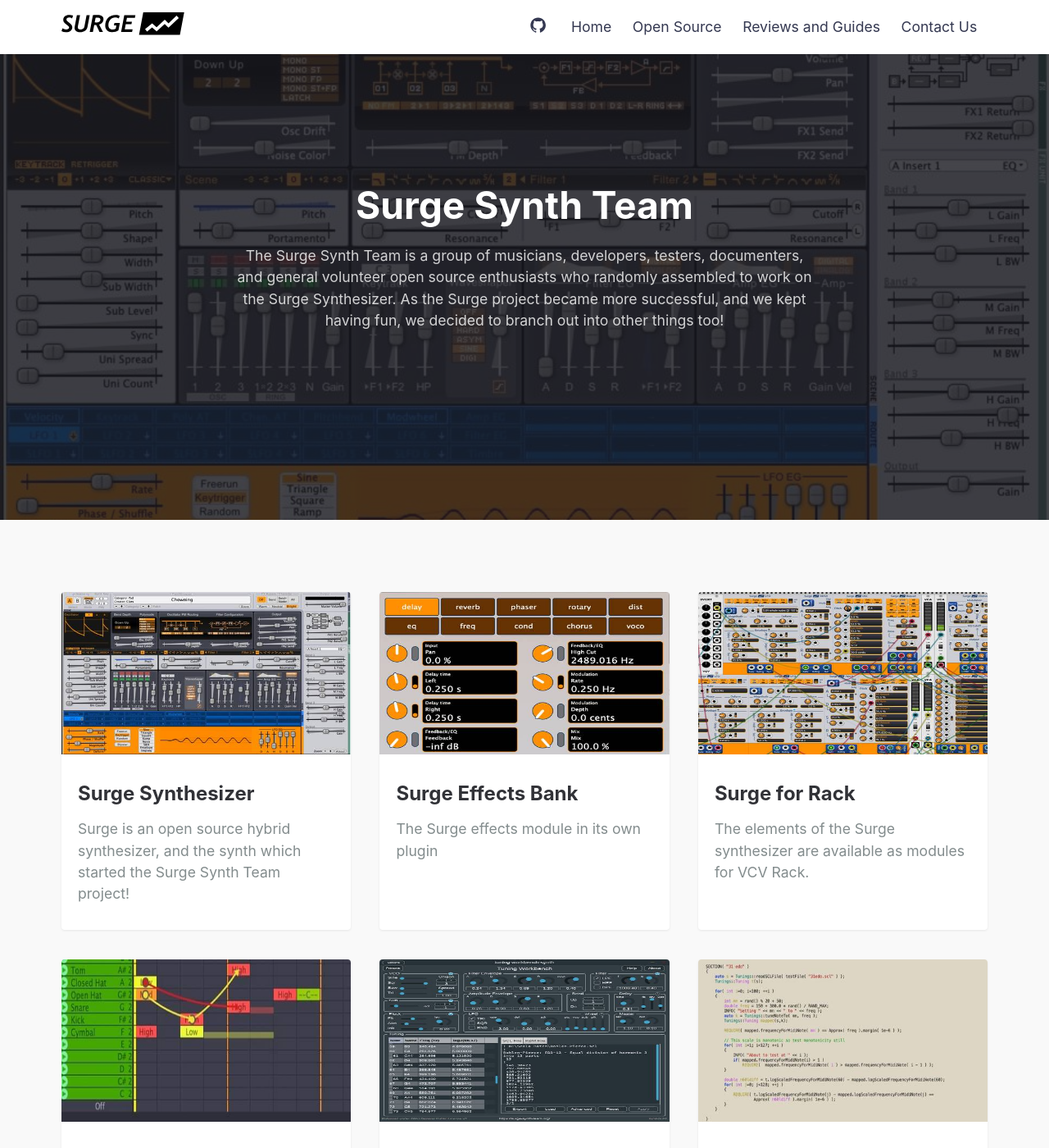
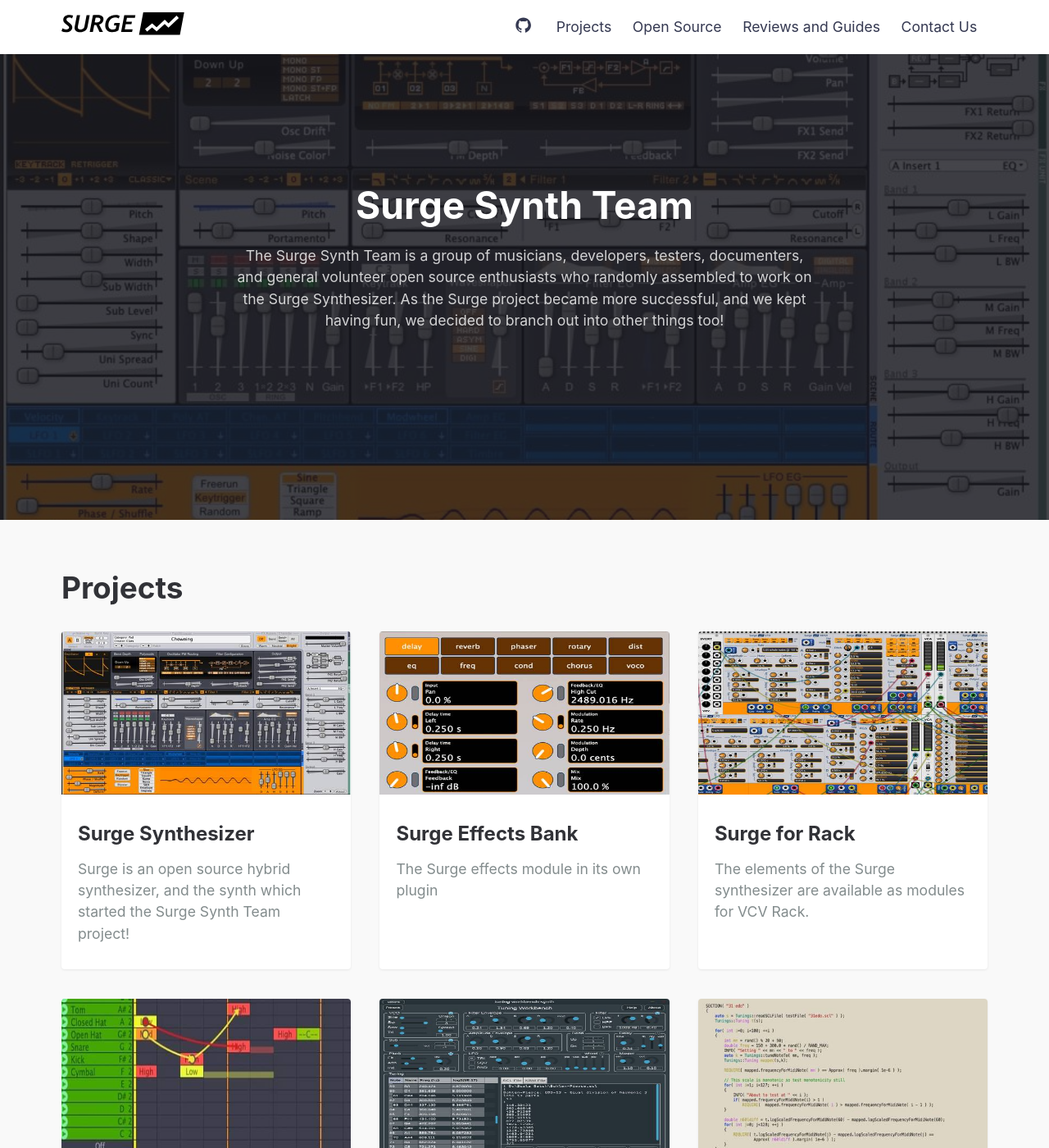
Before and after one commit to surge-synthesizer/surge-synth-team.org, a Jekyll site: the page built from index.md, in a window 1280 px wide and 1400 px high. Shown: the whole window at 82% size. Built offline with Jekyll 4.4.1, drawn with Linux system fonts in a browser that asks for light colours.

Commit message:
Add projects heading and update navbar
Add projects above the project cards on the homepage.
Change the link to the homepage to say "Projects".

```diff
--- a/_config.yml
+++ b/_config.yml
@@ -16,7 +16,7 @@
 
 # THEME SETTINGS
 navigation: # Navigation links
-  - { name: 'Home', link: '/' }
+  - { name: 'Projects', link: '/' }
   - { name: 'Open Source', link: '/open-source' }
   - { name: 'Reviews and Guides', link: '/reviews-and-guides' }
   - { name: 'Contact Us', link: '/contact-us' }
--- a/_layouts/default.html
+++ b/_layouts/default.html
@@ -29,6 +29,7 @@
     <main class="site__content">
       <section class="blog">
         <div class="container">
+          <h1 class="post-list-heading">Projects</h1>
           <div class="post-list" itemscope="" itemtype="http://schema.org/Blog">
 
             {% assign sorted_posts = site.posts | sort: 'order' %}
--- a/_sass/pages/_page.scss
+++ b/_sass/pages/_page.scss
@@ -16,7 +16,7 @@
   &::before {
     position: absolute;
     display: block;
-    content: "";
+    content: '';
     top: 0;
     left: 0;
     width: 100%;
@@ -39,12 +39,12 @@
   &::before {
     position: absolute;
     display: block;
-    content: "";
+    content: '';
     top: 0;
     left: 0;
     width: 100%;
     height: 100%;
-    background: rgba(38, 38, 38, .8);
+    background: rgba(38, 38, 38, 0.8);
   }
 }
 
@@ -67,7 +67,6 @@
   .hero__title {
     font-size: 1.8em;
     color: $bg-color;
-
 
     @include breakpoint($md) {
       padding: 1rem 0;
@@ -92,12 +91,17 @@
 }
 
 .post-list {
-  padding-top: 2.5em;
+  padding-top: 1em;
   display: flex;
   flex-wrap: wrap;
   flex: 1 0 auto;
 
   @include breakpoint($md) {
-    padding-top: 5em;
+    padding-top: 1em;
   }
 }
+
+.post-list-heading {
+  padding-top: 1.5em;
+  font-size: 2.1em;
+}
```
Also changed, not shown: assets/css/main.css, 1 other file.
